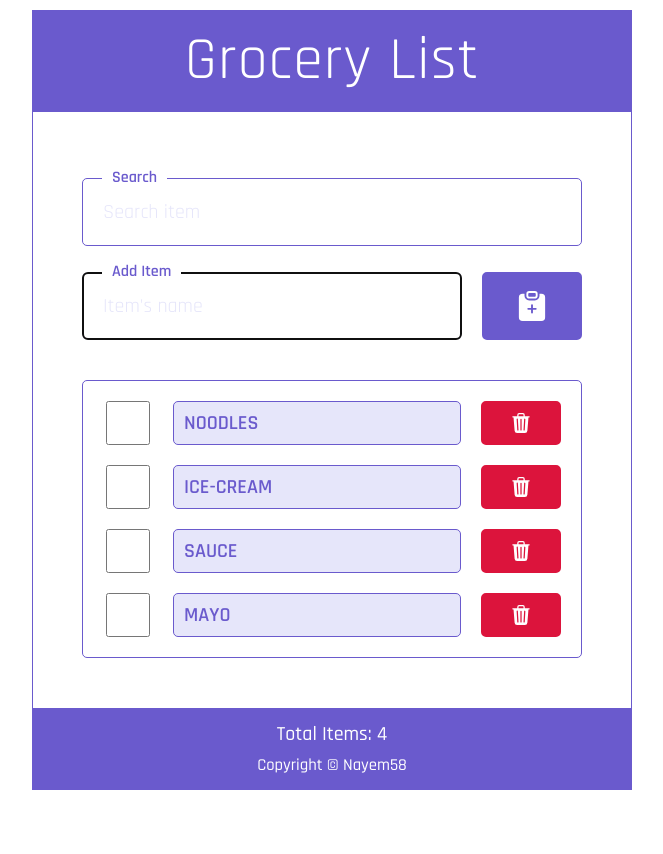
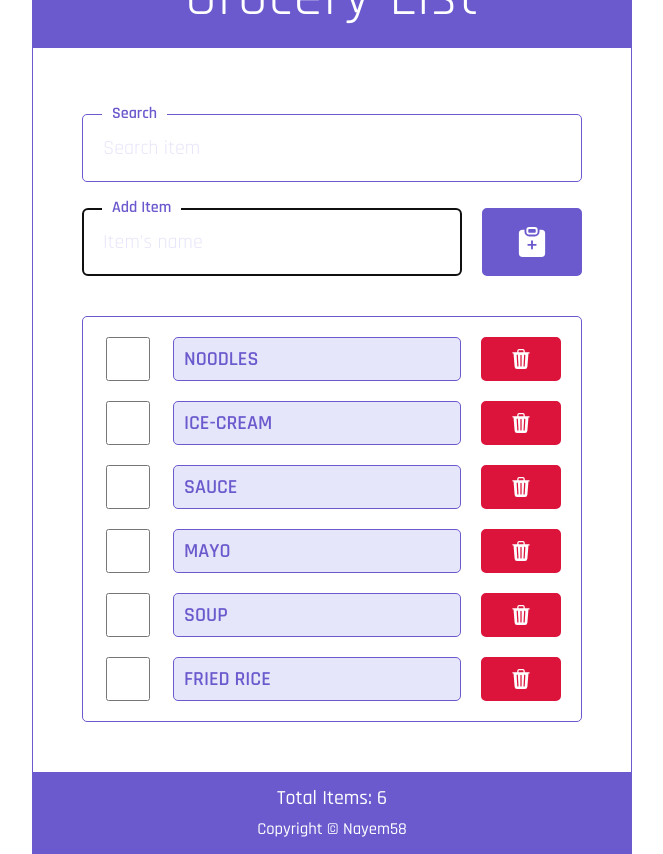
Before and after one commit to Nayem58/groceries-list, a React (Vite) app: page / in a window 1280 px wide. Shown: the whole page, without its empty margins (308-971 px from the left). Before the commit the page ends 800 px from the top, so only its background shows below. Built offline with nearby package versions, Linux system fonts and the light colour scheme; data requests are answered from the project's data file.

Commit message:
POST method is added

```diff
--- a/data/db.json
+++ b/data/db.json
@@ -19,6 +19,16 @@
       "id": 4,
       "checked": false,
       "item": "mayo"
+    },
+    {
+      "id": 5,
+      "item": "Soup",
+      "checked": false
+    },
+    {
+      "id": 6,
+      "item": "Fried Rice",
+      "checked": false
     }
   ]
 }
--- a/src/App.jsx
+++ b/src/App.jsx
@@ -44,7 +44,7 @@ function App() {
     (async () => await fetchItems())();
   }, []);
 
-  const addItem = (newItem) => {
+  const addItem = async (newItem) => {
     const createNewItem = {
       id: items.length ? items[items.length - 1].id + 1 : 1,
       item: newItem,
@@ -53,6 +53,17 @@ function App() {
 
     const listItems = [...items, createNewItem];
     setItems(listItems);
+
+    const postOptions = {
+      method: "POST",
+      headers: {
+        "Content-Type": "application/json",
+      },
+      body: JSON.stringify(createNewItem),
+    };
+
+    const result = await apiRequest(API_URL, postOptions);
+    result && setFetchError(result);
   };
 
   const handleChecked = (id) => {
```
